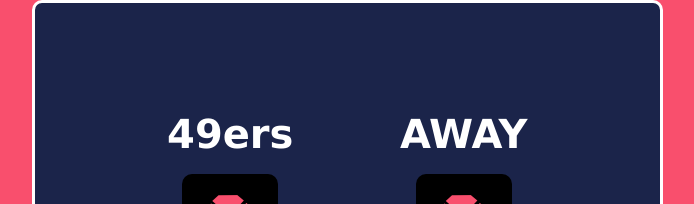
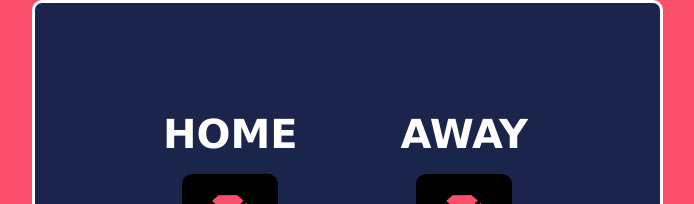
Before and after one commit to grantcoombs/code-demo, a website built with Vite: page index.html in a window 1280 px wide. Shown: the top 204 px of the page, without its empty margins (293-987 px from the left). Built offline with nearby package versions, Linux system fonts and the light colour scheme; a small style sheet from the web is missing.

Commit message:
name revert

```diff
--- a/index.html
+++ b/index.html
@@ -10,7 +10,7 @@
         <div class="container">
             <div class="scores-display">
             <div id="home" class="team-side">
-                <h3 class="team">49ers</h3>
+                <h3 class="team">HOME</h3>
                 <div id="scoreHome" class="score"></div>
                 <div class="score-buttons">
                 <button onclick="add1Home()">+1</button>
```
